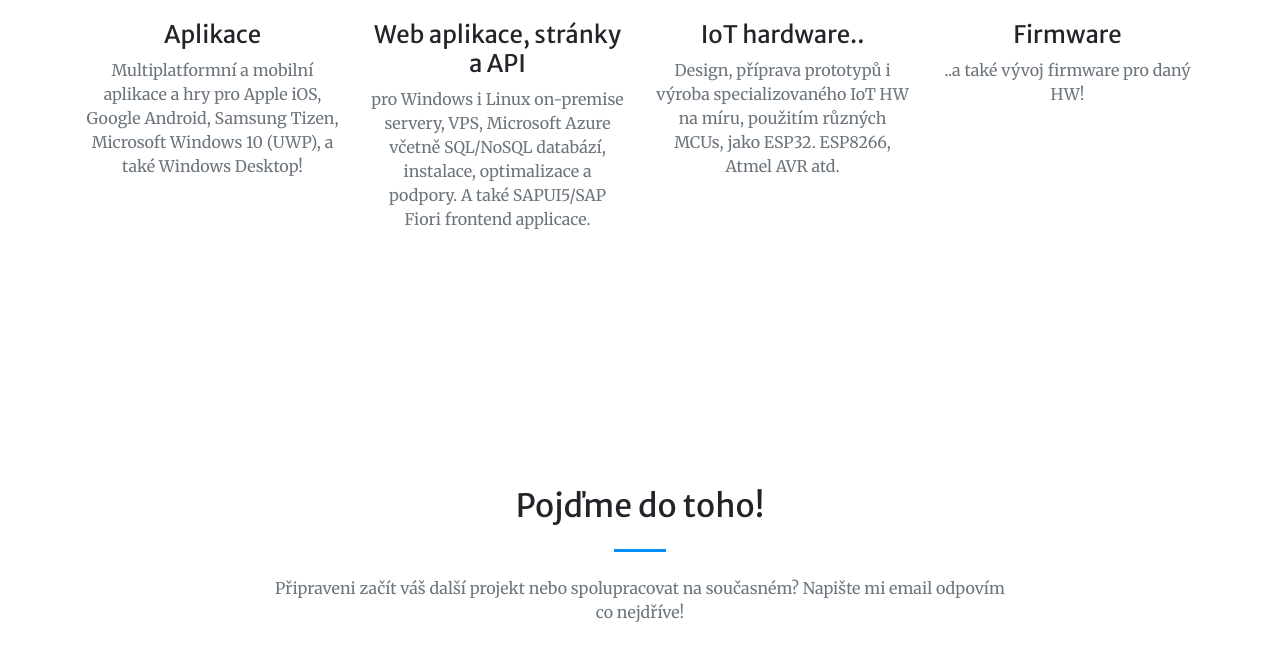
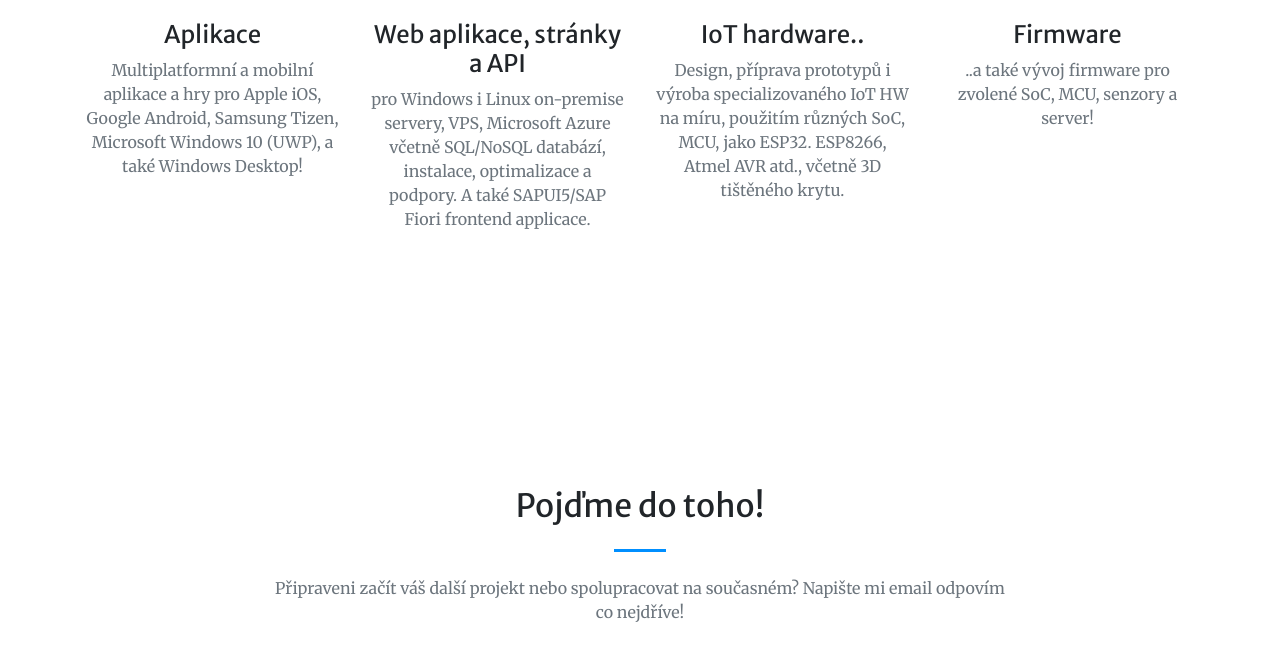
Before and after one commit to martircz/recka.cz, a plain HTML site: page index.html in a window 1280 px wide. Shown: the part 1586-2236 px from the top of the page. Drawn offline with nearby package versions, Linux system fonts and the light colour scheme.

Commit message:
+soc 3d print

```diff
--- a/index.html
+++ b/index.html
@@ -88,14 +88,14 @@
                         <div class="mt-5">
                             <i class="fas fa-4x fa-microchip text-primary mb-4"></i>
                             <h3 class="h4 mb-2">IoT hardware..</h3>
-                            <p class="text-muted mb-0">Design, příprava prototypů i výroba specializovaného IoT HW na míru, použitím různých MCUs, jako ESP32. ESP8266, Atmel AVR atd.</p>
+                            <p class="text-muted mb-0">Design, příprava prototypů i výroba specializovaného IoT HW na míru, použitím různých SoC, MCU, jako ESP32. ESP8266, Atmel AVR atd., včetně 3D tištěného krytu.</p>
                         </div>
                     </div>
                     <div class="col-lg-3 col-md-6 text-center">
                         <div class="mt-5">
                             <i class="fas fa-4x fa-industry text-primary mb-4"></i>
                             <h3 class="h4 mb-2">Firmware</h3>
-                            <p class="text-muted mb-0">..a také vývoj firmware pro daný HW!</p>
+                            <p class="text-muted mb-0">..a také vývoj firmware pro zvolené SoC, MCU, senzory a server!</p>
                         </div>
                     </div>
                 </div>
```
